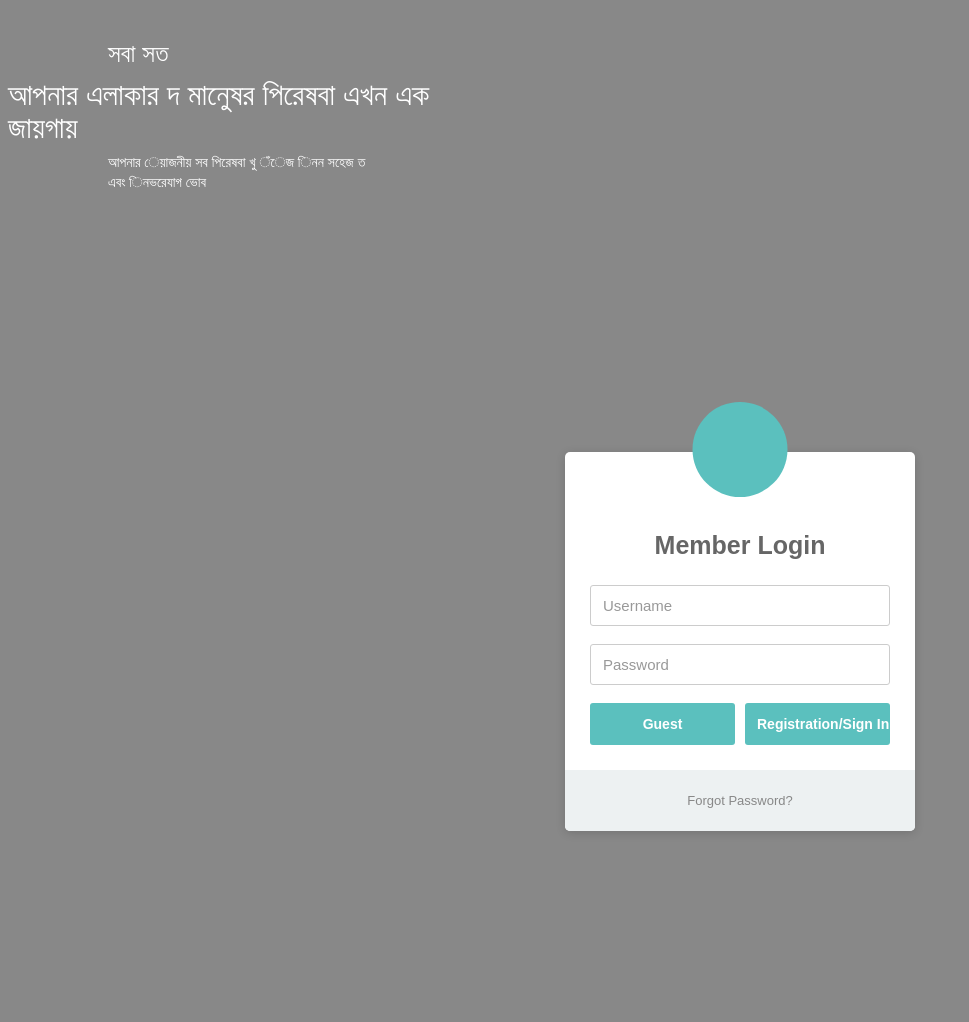
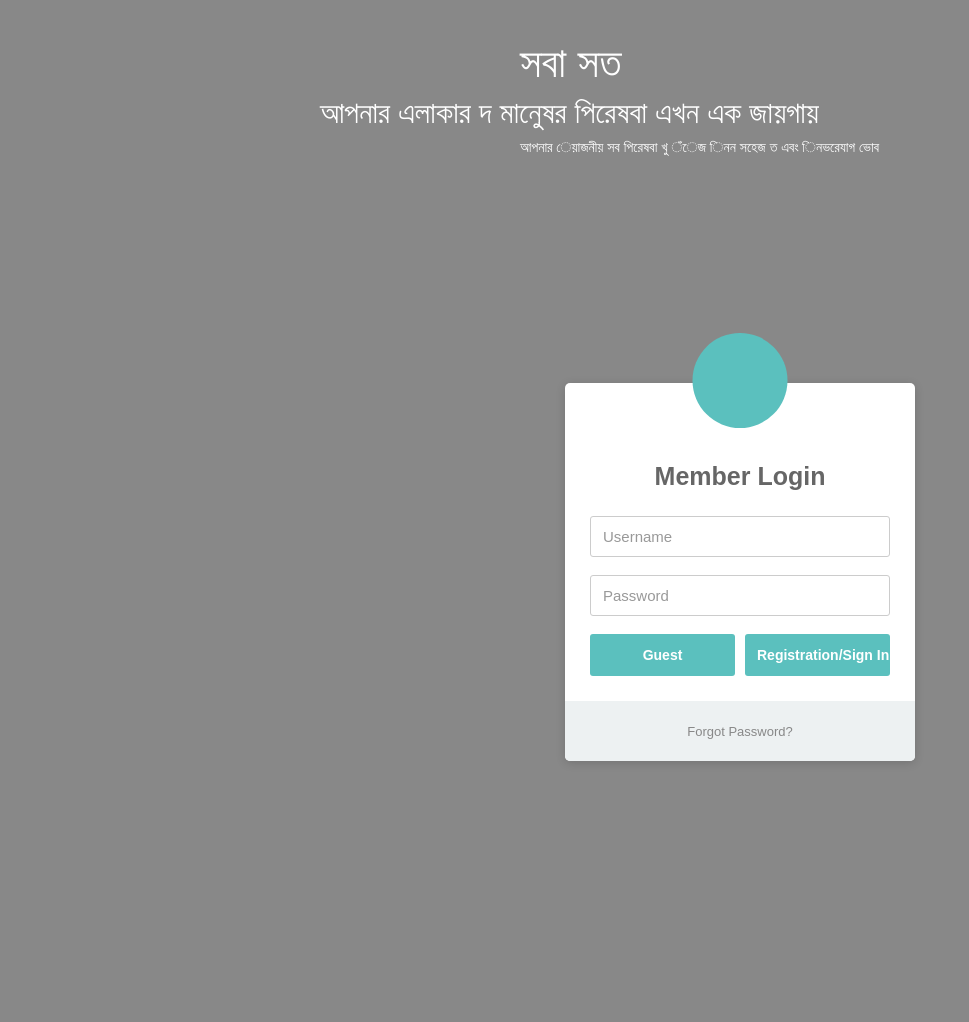
Before and after one commit to subhadip667/selfproject, a web app: page /Login.html in a window 1480 px wide. Shown: the whole page, without its empty margins (0-969 px from the left). After the commit the page ends 762 px from the top, so only its background shows below. Run offline with its HTML, style and script files only (its server is not run), Linux system fonts and the light colour scheme; data that the repository does not hold is empty; some libraries are stand-ins or nearby versions; some web fonts are replaced.

Commit message:
Update login.css

```diff
--- a/Content/login.css
+++ b/Content/login.css
@@ -20,7 +20,7 @@ body {
     display: flex;
     justify-content: center;
     align-items: center;
-    padding: 70px 15px 30px;
+    padding: 0px 15px 30px;
 }
 
 /* Login Box */
@@ -49,23 +49,6 @@ body {
     align-items: center;
     justify-content: center;
 }
- .hero-text {
-        max-width: 300px;
-        padding: 20px;
-        color: #fff;
-        margin-left: 88px;
-    }
-
-        .hero-text h1 {
-            font-size: 25px;
-            /*margin-left: 200px;*/
-        }
-
-        .hero-text h2 {
-            font-size: 30px;
-            margin: 8px -100px;
-        }
-
 
     .avatar span {
         font-size: 55px;
@@ -109,6 +92,23 @@ body {
     gap: 10px;
     margin-top: 12px;
 }
+
+.hero-text {
+    max-width: 800px;
+    padding: 20px;
+    color: #fff;
+    margin-left: 500px;
+}
+
+    .hero-text h1 {
+        font-size: 42px;
+        /*margin-left: 200px;*/
+    }
+
+    .hero-text h2 {
+        font-size: 30px;
+        margin: 8px -200px;
+    }
 
     .login-buttons .btn-login {
         flex: 1;
@@ -185,6 +185,23 @@ body {
             font-size: 48px;
         }
 
+    .hero-text {
+        max-width: 300px;
+        padding: 20px;
+        color: #fff;
+        margin-left: 88px;
+    }
+
+        .hero-text h1 {
+            font-size: 25px;
+            /*margin-left: 200px;*/
+        }
+
+        .hero-text h2 {
+            font-size: 30px;
+            margin: 8px -100px;
+        }
+
     .login-content {
         padding: 15px 18px 22px;
     }
```
